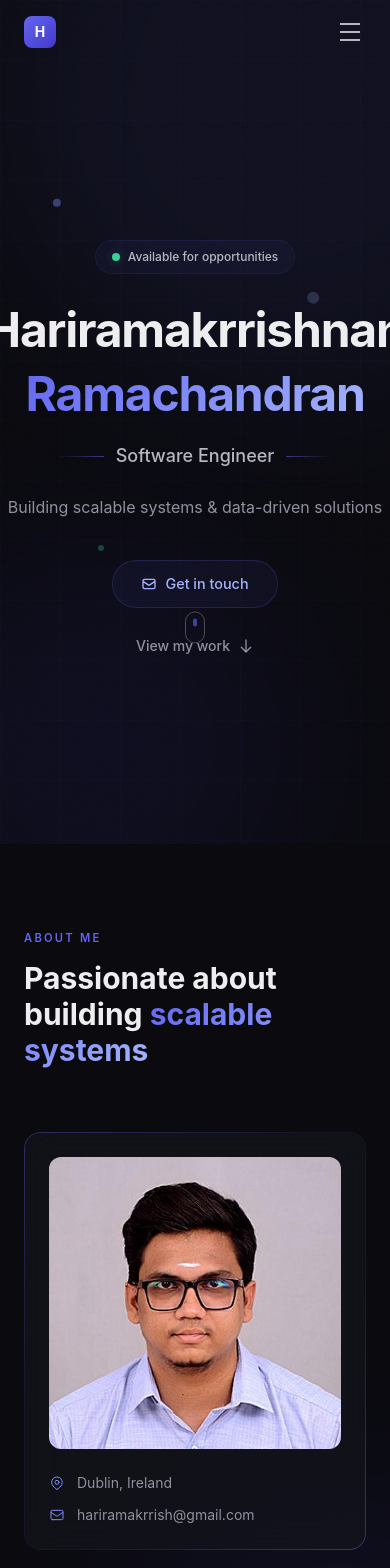
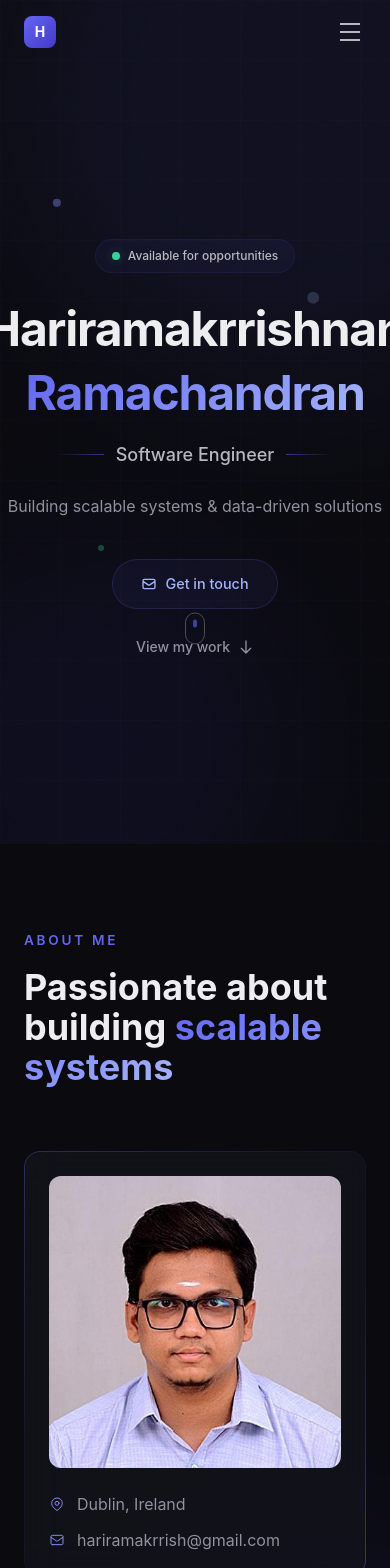
Before and after one commit to hariramakrrish/portfolio, a Next.js app: page / in a window 390 px wide. Shown: the top 1568 px of the page. Built offline with nearby package versions, Linux system fonts and the light colour scheme.

Commit message:
Increase text sizes across all sections

```diff
--- a/src/app/globals.css
+++ b/src/app/globals.css
@@ -31,6 +31,8 @@ body {
   background: var(--bg-primary);
   color: var(--text-primary);
   font-family: "Inter", system-ui, sans-serif;
+  font-size: 18px;
+  line-height: 1.7;
   overflow-x: hidden;
 }
 
@@ -138,7 +140,7 @@ body {
 
 /* Section styling */
 .section-heading {
-  font-size: 0.7rem;
+  font-size: 0.85rem;
   font-weight: 600;
   letter-spacing: 0.2em;
   text-transform: uppercase;
@@ -149,9 +151,9 @@ body {
 .skill-tag {
   display: inline-flex;
   align-items: center;
-  padding: 6px 14px;
+  padding: 8px 18px;
   border-radius: 100px;
-  font-size: 0.8rem;
+  font-size: 0.95rem;
   font-weight: 500;
   background: rgba(99, 102, 241, 0.06);
   border: 1px solid rgba(99, 102, 241, 0.1);
--- a/src/components/About.tsx
+++ b/src/components/About.tsx
@@ -24,7 +24,7 @@ export default function About() {
           className="mb-16"
         >
           <span className="section-heading">About Me</span>
-          <h2 className="text-3xl sm:text-4xl font-bold mt-3 text-dark-100">
+          <h2 className="text-4xl sm:text-5xl font-bold mt-3 text-dark-100">
             Passionate about building{" "}
             <span className="gradient-text-accent">scalable systems</span>
           </h2>
@@ -51,7 +51,7 @@ export default function About() {
               </div>
 
               <div className="space-y-3">
-                <div className="flex items-center gap-3 text-sm text-dark-400">
+                <div className="flex items-center gap-3 text-base text-dark-400">
                   <svg
                     className="w-4 h-4 text-accent-400"
                     fill="none"
@@ -73,7 +73,7 @@ export default function About() {
                   </svg>
                   {personalInfo.location}
                 </div>
-                <div className="flex items-center gap-3 text-sm text-dark-400">
+                <div className="flex items-center gap-3 text-base text-dark-400">
                   <svg
                     className="w-4 h-4 text-accent-400"
                     fill="none"
@@ -101,7 +101,7 @@ export default function About() {
             transition={{ duration: 0.6, delay: 0.1 }}
             className="lg:col-span-3"
           >
-            <p className="text-dark-300 text-base sm:text-lg leading-relaxed mb-8">
+            <p className="text-dark-300 text-lg sm:text-xl leading-relaxed mb-8">
               {personalInfo.summary}
             </p>
 
--- a/src/components/Contact.tsx
+++ b/src/components/Contact.tsx
@@ -19,7 +19,7 @@ export default function Contact() {
             Let&apos;s build something{" "}
             <span className="gradient-text-accent">great together</span>
           </h2>
-          <p className="text-dark-400 text-base sm:text-lg max-w-lg mx-auto mb-12 leading-relaxed">
+          <p className="text-dark-400 text-lg sm:text-xl max-w-lg mx-auto mb-12 leading-relaxed">
             I&apos;m always open to discussing new opportunities, interesting
             projects, or just a friendly chat about technology.
           </p>
@@ -50,8 +50,8 @@ export default function Contact() {
                 />
               </svg>
             </div>
-            <h3 className="text-sm font-semibold text-dark-200 mb-1">Email</h3>
-            <p className="text-xs text-dark-500 break-all">{personalInfo.email}</p>
+            <h3 className="text-base font-semibold text-dark-200 mb-1">Email</h3>
+            <p className="text-sm text-dark-500 break-all">{personalInfo.email}</p>
           </motion.a>
 
           <motion.a
@@ -73,10 +73,10 @@ export default function Contact() {
                 <path d="M20.447 20.452h-3.554v-5.569c0-1.328-.027-3.037-1.852-3.037-1.853 0-2.136 1.445-2.136 2.939v5.667H9.351V9h3.414v1.561h.046c.477-.9 1.637-1.85 3.37-1.85 3.601 0 4.267 2.37 4.267 5.455v6.286zM5.337 7.433c-1.144 0-2.063-.926-2.063-2.065 0-1.138.92-2.063 2.063-2.063 1.14 0 2.064.925 2.064 2.063 0 1.139-.925 2.065-2.064 2.065zm1.782 13.019H3.555V9h3.564v11.452zM22.225 0H1.771C.792 0 0 .774 0 1.729v20.542C0 23.227.792 24 1.771 24h20.451C23.2 24 24 23.227 24 22.271V1.729C24 .774 23.2 0 22.222 0h.003z" />
               </svg>
             </div>
-            <h3 className="text-sm font-semibold text-dark-200 mb-1">
+            <h3 className="text-base font-semibold text-dark-200 mb-1">
               LinkedIn
             </h3>
-            <p className="text-xs text-dark-500">Connect with me</p>
+            <p className="text-sm text-dark-500">Connect with me</p>
           </motion.a>
 
           <motion.a
@@ -98,8 +98,8 @@ export default function Contact() {
                 <path d="M12 0c-6.626 0-12 5.373-12 12 0 5.302 3.438 9.8 8.207 11.387.599.111.793-.261.793-.577v-2.234c-3.338.726-4.033-1.416-4.033-1.416-.546-1.387-1.333-1.756-1.333-1.756-1.089-.745.083-.729.083-.729 1.205.084 1.839 1.237 1.839 1.237 1.07 1.834 2.807 1.304 3.492.997.107-.775.418-1.305.762-1.604-2.665-.305-5.467-1.334-5.467-5.931 0-1.311.469-2.381 1.236-3.221-.124-.303-.535-1.524.117-3.176 0 0 1.008-.322 3.301 1.23.957-.266 1.983-.399 3.003-.404 1.02.005 2.047.138 3.006.404 2.291-1.552 3.297-1.23 3.297-1.23.653 1.653.242 2.874.118 3.176.77.84 1.235 1.911 1.235 3.221 0 4.609-2.807 5.624-5.479 5.921.43.372.823 1.102.823 2.222v3.293c0 .319.192.694.801.576 4.765-1.589 8.199-6.086 8.199-11.386 0-6.627-5.373-12-12-12z" />
               </svg>
             </div>
-            <h3 className="text-sm font-semibold text-dark-200 mb-1">GitHub</h3>
-            <p className="text-xs text-dark-500">View my code</p>
+            <h3 className="text-base font-semibold text-dark-200 mb-1">GitHub</h3>
+            <p className="text-sm text-dark-500">View my code</p>
           </motion.a>
         </div>
 
--- a/src/components/Education.tsx
+++ b/src/components/Education.tsx
@@ -16,7 +16,7 @@ export default function Education() {
           className="mb-16"
         >
           <span className="section-heading">Background</span>
-          <h2 className="text-3xl sm:text-4xl font-bold mt-3 text-dark-100">
+          <h2 className="text-4xl sm:text-5xl font-bold mt-3 text-dark-100">
             Education &{" "}
             <span className="gradient-text-accent">certifications</span>
           </h2>
@@ -61,7 +61,7 @@ export default function Education() {
                         <h4 className="font-bold text-dark-100">
                           {edu.degree}
                         </h4>
-                        <p className="text-accent-400 text-sm font-medium">
+                        <p className="text-accent-400 text-base font-medium">
                           {edu.field}
                         </p>
                         {edu.honours && (
@@ -74,7 +74,7 @@ export default function Education() {
                         {edu.year}
                       </span>
                     </div>
-                    <p className="text-dark-500 text-sm mt-2">
+                    <p className="text-dark-500 text-base mt-2">
                       {edu.institution} — {edu.location}
                     </p>
                   </div>
@@ -114,10 +114,10 @@ export default function Education() {
                     </svg>
                   </div>
                   <div>
-                    <h4 className="font-semibold text-dark-200 text-sm">
+                    <h4 className="font-semibold text-dark-200 text-base">
                       {cert.title}
                     </h4>
-                    <p className="text-dark-500 text-xs mt-0.5">
+                    <p className="text-dark-500 text-sm mt-0.5">
                       {cert.issuer}
                       {cert.detail && ` — ${cert.detail}`}
                     </p>
--- a/src/components/Experience.tsx
+++ b/src/components/Experience.tsx
@@ -16,7 +16,7 @@ export default function Experience() {
           className="mb-16"
         >
           <span className="section-heading">Career</span>
-          <h2 className="text-3xl sm:text-4xl font-bold mt-3 text-dark-100">
+          <h2 className="text-4xl sm:text-5xl font-bold mt-3 text-dark-100">
             Professional{" "}
             <span className="gradient-text-accent">experience</span>
           </h2>
@@ -55,12 +55,12 @@ export default function Experience() {
                       <h3 className="text-xl font-bold text-dark-100">
                         {exp.role}
                       </h3>
-                      <p className="text-accent-400 font-medium text-sm">
+                      <p className="text-accent-400 font-medium text-base">
                         {exp.company}
                       </p>
                     </div>
                   </div>
-                  <div className="flex items-center gap-4 text-sm text-dark-500">
+                  <div className="flex items-center gap-4 text-base text-dark-500">
                     <span className="flex items-center gap-1.5">
                       <svg
                         className="w-3.5 h-3.5"
@@ -112,7 +112,7 @@ export default function Experience() {
                       <div className="mt-2 shrink-0">
                         <div className="w-1.5 h-1.5 rounded-full bg-accent-500/40 group-hover/item:bg-accent-400 transition-colors" />
                       </div>
-                      <p className="text-dark-400 text-sm leading-relaxed group-hover/item:text-dark-300 transition-colors">
+                      <p className="text-dark-400 text-base leading-relaxed group-hover/item:text-dark-300 transition-colors">
                         {item}
                       </p>
                     </motion.div>
@@ -133,7 +133,7 @@ export default function Experience() {
                   ].map((tech) => (
                     <span
                       key={tech}
-                      className="px-3 py-1 text-xs rounded-full bg-accent-500/5 border border-accent-500/10 text-dark-400"
+                      className="px-3 py-1.5 text-sm rounded-full bg-accent-500/5 border border-accent-500/10 text-dark-400"
                     >
                       {tech}
                     </span>
--- a/src/components/Skills.tsx
+++ b/src/components/Skills.tsx
@@ -50,7 +50,7 @@ export default function Skills() {
           className="mb-16"
         >
           <span className="section-heading">Tech Stack</span>
-          <h2 className="text-3xl sm:text-4xl font-bold mt-3 text-dark-100">
+          <h2 className="text-4xl sm:text-5xl font-bold mt-3 text-dark-100">
             Tools & technologies I{" "}
             <span className="gradient-text-accent">work with</span>
           </h2>
```
